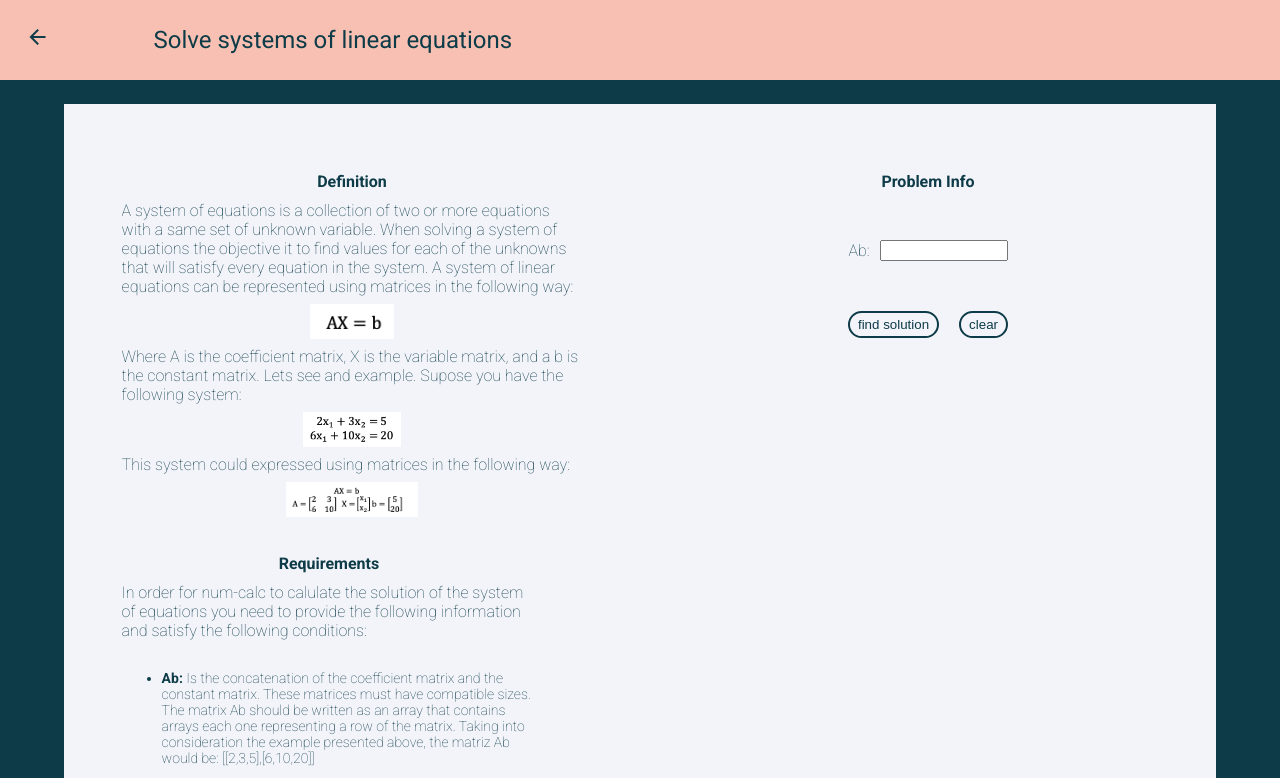
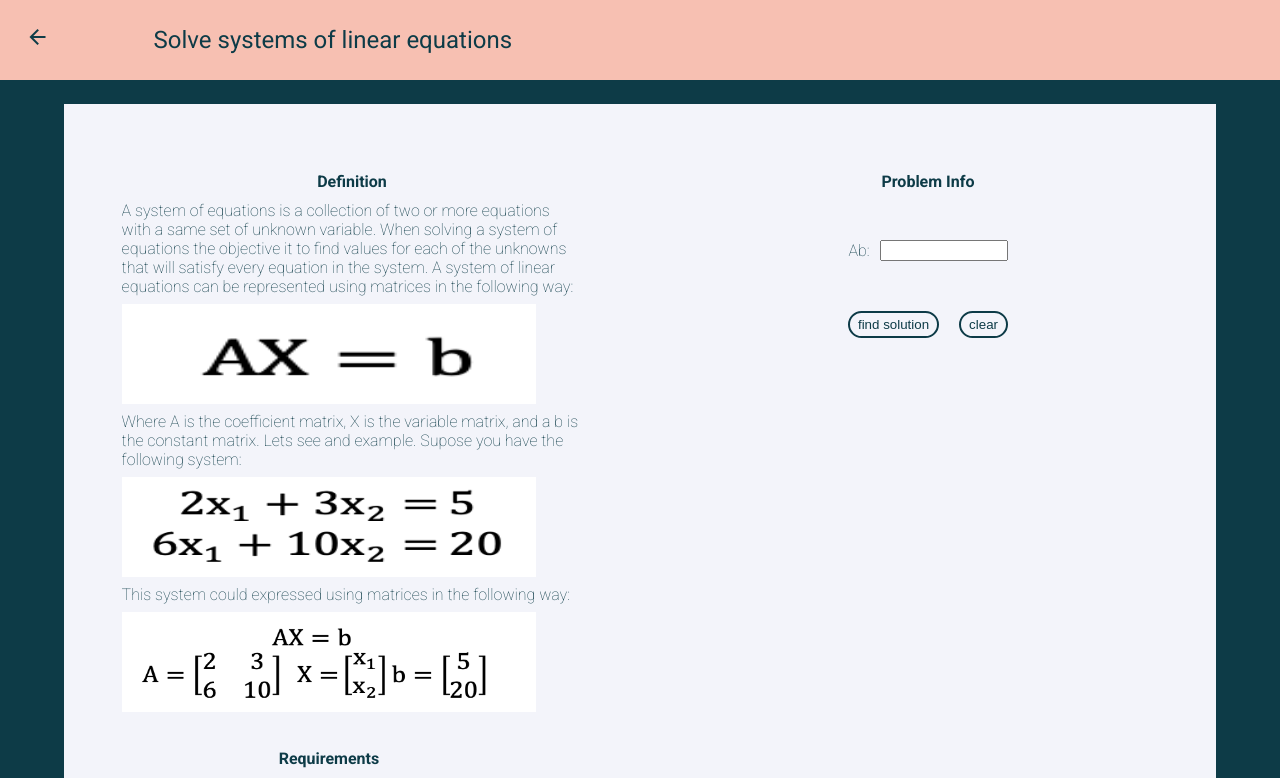
Before and after one commit to SusanaAlvarezZuluaga/num-calc, a React (Create React App) app: page /solve-system-of-equations in a window 1280 px wide. Shown: the top 778 px of the page. Built offline with nearby package versions, Linux system fonts and the light colour scheme.

Commit message:
resized some pictures

```diff
--- a/src/components/SolveSystemOfEquations/index.js
+++ b/src/components/SolveSystemOfEquations/index.js
@@ -39,7 +39,7 @@ function SolveSystemsOfEquations() {
             satisfy every equation in the system. A system of linear equations
             can be represented using matrices in the following way:
             <div className="example-sys-eq-holder">
-              <img src={axb} alt="matrix" />
+              <img className="example-sys-eq" src={axb} alt="matrix" />
             </div>
             Where A is the coefficient matrix, X is the variable matrix, and a b
             is the constant matrix. Lets see and example. Supose you have the
--- a/src/index.css
+++ b/src/index.css
@@ -281,11 +281,15 @@ body {
   width: 100% !important;
 }
 .example-sys-eq-holder {
-  height: 35px;
+  max-height: 100px;
+  width: 90%;
   display: flex;
   justify-content: center;
   margin-top: 1vh;
   margin-bottom: 1vh;
+}
+.example-sys-eq {
+  width: 100%;
 }
 
 @media screen and (max-width: 768px) {
```
Also changed, not shown: 1 other file (tests, documents, lock files or other folders).
